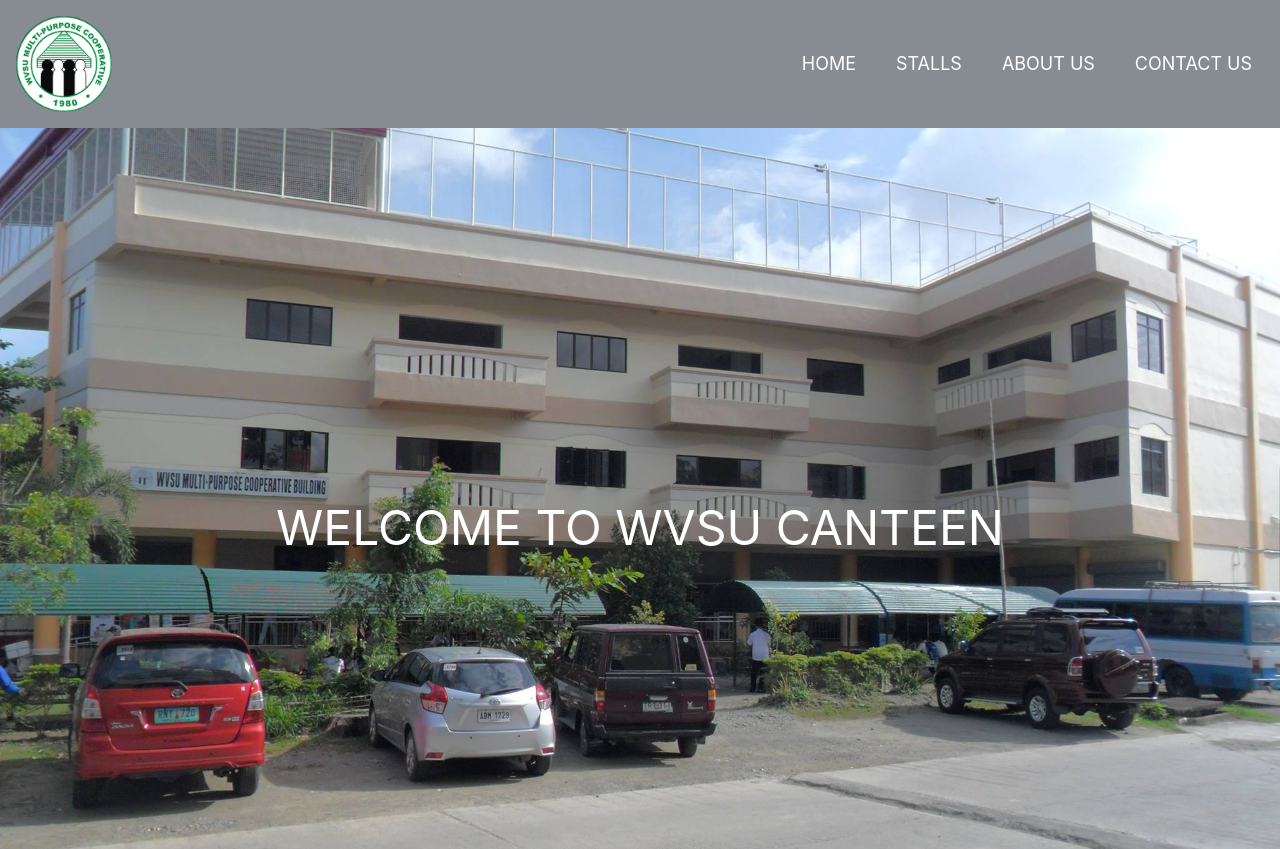
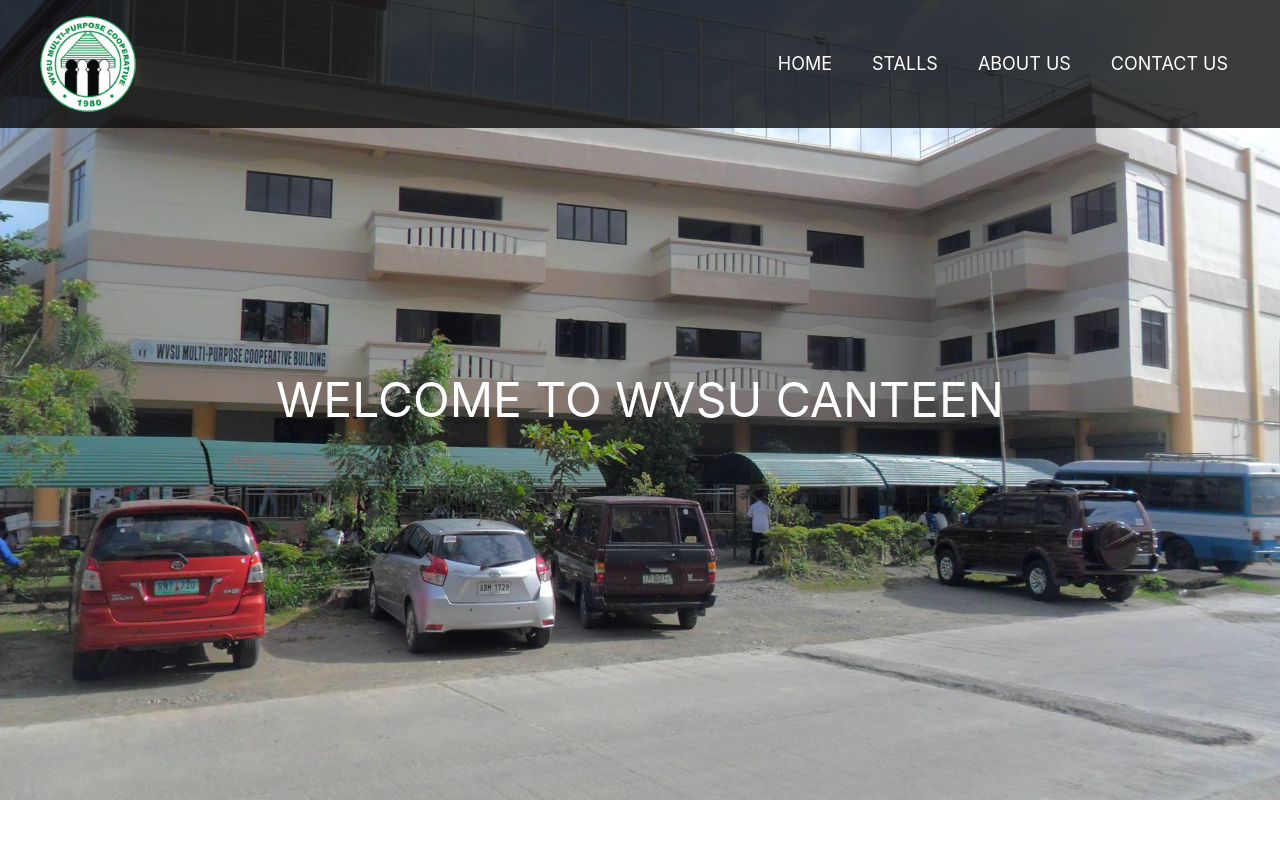
Before and after one commit to jayyy404/Static-Website, a React (Create React App) app: page / in a window 1280 px wide. Shown: the top 849 px of the page. Built offline with nearby package versions, Linux system fonts and the light colour scheme.

Commit message:
Added some dynamics with navbar

```diff
--- a/src/components/Navbar.js
+++ b/src/components/Navbar.js
@@ -1,16 +1,42 @@
-import React from 'react';
+import React, { useState, useEffect } from 'react';
 import logo from './pictures/coop.jpg';
 import '../App.css';
 import { Link } from 'react-router-dom';
 
 const Navbar = () => {
+  const [isScrolled, setIsScrolled] = useState(false);
+
+  // Effect to track the scroll event
+  useEffect(() => {
+    const handleScroll = () => {
+      if (window.scrollY > 50) {
+        setIsScrolled(true);
+      } else {
+        setIsScrolled(false);
+      }
+    };
+
+    window.addEventListener('scroll', handleScroll);
+    return () => {
+      window.removeEventListener('scroll', handleScroll);
+    };
+  }, []);
+
   return (
-    <nav className="flex justify-between items-center p-4 bg-opacity-50 bg-gray-900">
-      <Link to="/">
-      <img src={logo} alt="Logo" className="w-24 h-24 rounded-full" />
-      </Link>
-      <div className="flex-1 text-right">
-        <ul className="flex space-x-4 justify-end">
+    <nav className={`fixed w-full top-0 left-0 z-10 transition-all duration-300 ease-in-out
+      ${isScrolled ? 'bg-neutral-950 bg-opacity-100' : 'bg-neutral-950 bg-opacity-80'} p-4`}>
+
+      <div className={`flex mx-6 items-center transition-all duration-300 ease-in-out ${isScrolled ? 'justify-center' : 'justify-between'}`}>
+        {/* Logo */}
+        {!isScrolled && (
+          <Link to="/">
+            <img src={logo} alt="Logo" className="w-24 h-24 rounded-full" />
+          </Link>
+        )}
+
+        {/* Navigation Links */}
+        <ul className={`flex space-x-4 flex-1 transition-all duration-300 ease-in-out
+          ${isScrolled ? 'justify-center' : 'justify-end'}`}>
           <li>
             <a href="/" className="text-white text-lg hover:bg-white hover:text-blue-700 px-3 py-2 rounded">
               HOME
@@ -33,7 +59,6 @@
           </li>
         </ul>
       </div>
-
     </nav>
   );
 };
```
